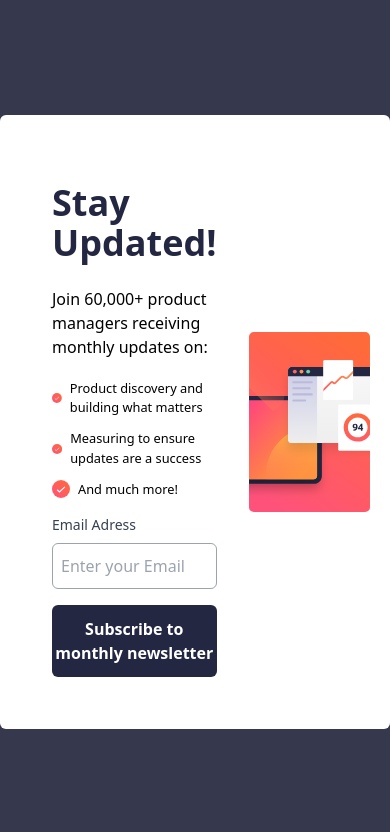
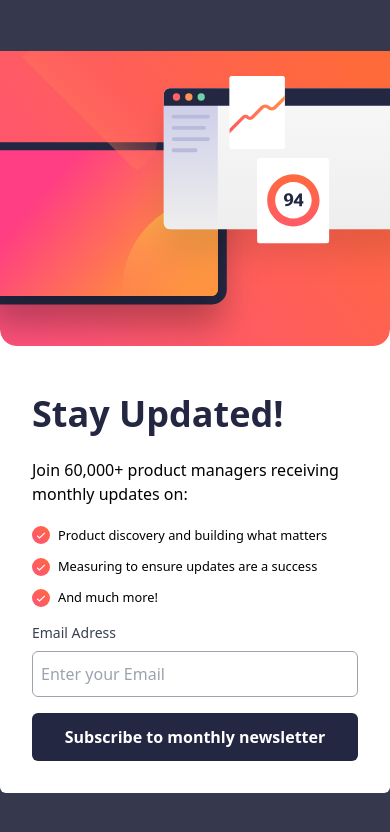
Before and after one commit to mariosalembe23/Newsletter-sign-up.github.io, a plain HTML site: page index.html in a window 390 px wide. Drawn offline with nearby package versions, Linux system fonts and the light colour scheme.

Commit message:
Responsive Lanyout Included

```diff
--- a/assets/js/main.js
+++ b/assets/js/main.js
@@ -1,8 +1,31 @@
-window.addEventListener("DOMContentLoaded", () => {
+window.addEventListener("load", () => {
   document.getElementById("form-subscribe").addEventListener("submit", (e) => {
     e.preventDefault();
   });
 });
+
+  function ChangeImage() {
+    const imagem = document.getElementById("image");
+
+    // Obtém o tamanho da tela
+    var larguraTela = window.innerWidth || document.documentElement.clientWidth || document.body.clientWidth;
+
+    if (larguraTela <= 600) {
+      // Troca a imagem para a versão móvel
+      imagem.src = "./assets/images/illustration-sign-up-mobile.svg";
+      imagem.alt = "Nova Imagem Mobile";
+    } else {
+      // Volta para a imagem original
+      imagem.src = "./assets/images/illustration-sign-up-desktop.svg";
+      imagem.alt = "Imagem Original";
+    }
+  }
+
+  // Verifica o tamanho da tela quando ocorrer uma alteração de redimensionamento
+  window.addEventListener('resize', ChangeImage);
+
+  // Executa a função no carregamento inicial
+  ChangeImage();
 
 document.getElementById("button").addEventListener("click", () => {
   const regex = /^[^\s@]+@[^\s@]+\.[^\s@]+$/;
@@ -27,4 +50,6 @@ document.getElementById("button").addEventListener("click", () => {
     messageAlert.textContent = "Valid email Required";
     email.classList.add("bordered-Red");
   }
+
+
 });
--- a/index.html
+++ b/index.html
@@ -32,10 +32,10 @@
     >
       <div
         id="card"
-        class="p-5 rounded-md items-center flex flex-row justify-center"
+        class="md:p-5 p-0 rounded-md md:items-center flex flex-col md:flex-row justify-center"
       >
         <!-- Sign-up form start -->
-        <div id="containerText" class="p-8">
+        <div id="containerText" class="p-8 order-last md:order-first">
           <h1 class="text-4xl py-4">Stay Updated!</h1>
           <p class="py-2">
             Join 60,000+ product managers receiving monthly updates on:
@@ -143,9 +143,10 @@
         </div>
         <div id="containerImg">
           <img
+          id="image"
             src="./assets/images/illustration-sign-up-desktop.svg"
-            class="w-full h-full"
-            alt=""
+            class="w-full h-full order-first md:last"
+            alt="Computation-Image-Ilustration"
           />
         </div>
       </div>
```
Also changed, not shown: assets/css/style.css (line endings or trailing spaces), assets/dist/output.css.
